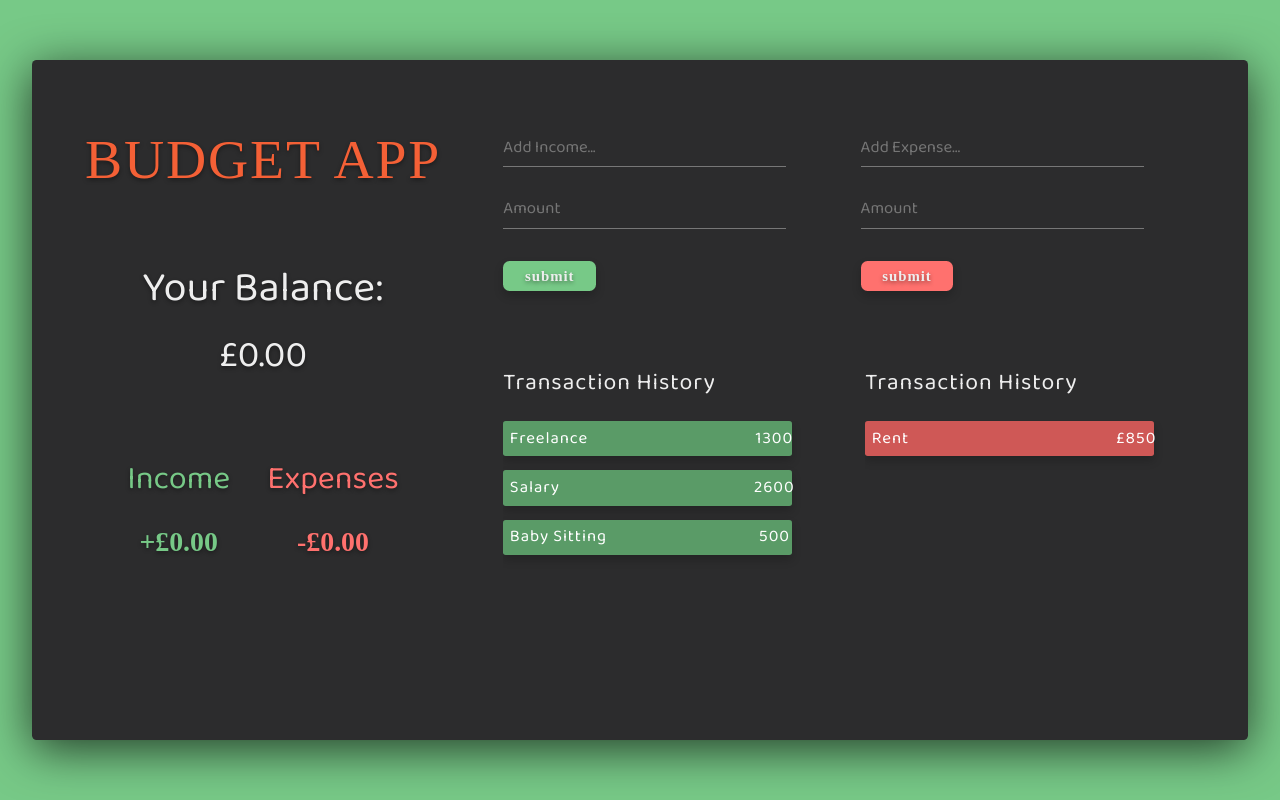
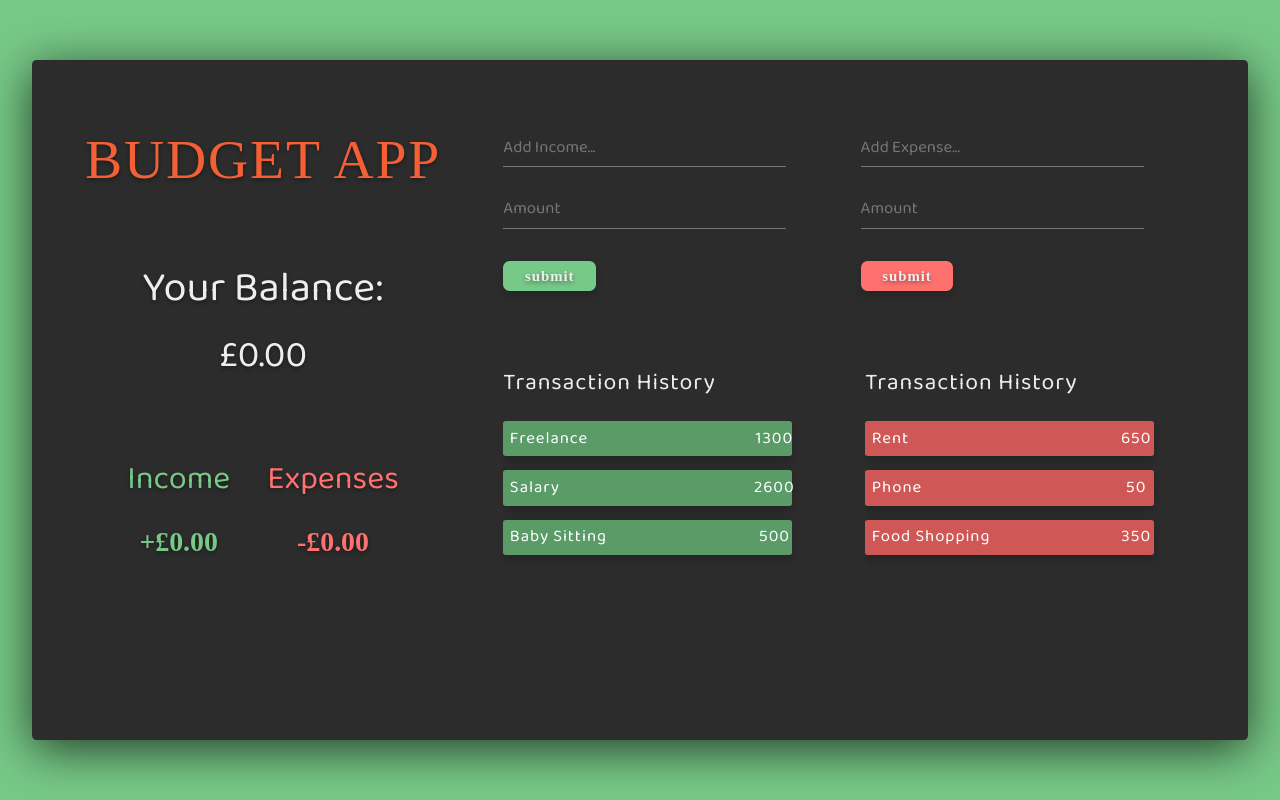
Before and after one commit to MelissaAstbury/Budget-Planner, a React (Create React App) app: page / in a window 1280 px wide. Built offline with nearby package versions, Linux system fonts and the light colour scheme; the HTML template or start-up script is replaced by a standard one; a web font is replaced by a local one.

Commit message:
refactored my incomeList and expenseList. Made 2 new components to deal with the mapping then passed down via props

```diff
--- a/src/components/ExpenseList/ExpenseList.js
+++ b/src/components/ExpenseList/ExpenseList.js
@@ -1,17 +1,21 @@
-import React from "react";
+import React, { useContext } from "react";
+
+import { GlobalContext } from "../context/GlobalState";
+import ExpenseTransaction from "../ExpenseTransaction/ExpenseTransaction";
 
 const ExpenseList = () => {
+  const { expenseTransactions } = useContext(GlobalContext);
+
   return (
     <div className="transactions transactions-expense">
       <h2>Transaction History</h2>
       <ul className="transaction-list">
-        <li className="transaction">
-          <span className="transaction-text">Rent</span>
-          <span className="transaction-amount">£850</span>
-          <button className="delete-btn">
-            <i className="fas fa-trash"></i>
-          </button>
-        </li>
+        {expenseTransactions.map((expenseTransaction) => (
+          <ExpenseTransaction
+            key={expenseTransaction.id}
+            expenseTransaction={expenseTransaction}
+          />
+        ))}
       </ul>
     </div>
   );
--- /dev/null
+++ b/src/components/ExpenseTransaction/ExpenseTransaction.js
@@ -0,0 +1,17 @@
+import React from "react";
+
+const ExpenseTransaction = ({ expenseTransaction }) => {
+  return (
+    <li className="transaction">
+      <span className="transaction-text">{expenseTransaction.expenseText}</span>
+      <span className="transaction-amount">
+        {expenseTransaction.expenseAmount}
+      </span>
+      <button className="delete-btn">
+        <i className="fas fa-trash"></i>
+      </button>
+    </li>
+  );
+};
+
+export default ExpenseTransaction;
--- a/src/components/IncomeList/IncomeList.js
+++ b/src/components/IncomeList/IncomeList.js
@@ -1,26 +1,20 @@
 import React, { useContext } from "react";
+
 import { GlobalContext } from "../context/GlobalState";
+import IncomeTransaction from "../IncomeTransaction/IncomeTransaction";
 
 const IncomeList = () => {
   const { incomeTransactions } = useContext(GlobalContext);
-  console.log(incomeTransactions);
 
   return (
     <div className="transactions transactions-income">
       <h2>Transaction History</h2>
       <ul className="transaction-list">
         {incomeTransactions.map((incomeTransaction) => (
-          <li className="transaction">
-            <span className="transaction-text">
-              {incomeTransaction.incomeText}
-            </span>
-            <span className="transaction-amount">
-              {incomeTransaction.incomeAmount}
-            </span>
-            <button className="delete-btn">
-              <i className="fas fa-trash"></i>
-            </button>
-          </li>
+          <IncomeTransaction
+            key={incomeTransaction.id}
+            incomeTransaction={incomeTransaction}
+          />
         ))}
       </ul>
     </div>
--- /dev/null
+++ b/src/components/IncomeTransaction/IncomeTransaction.js
@@ -0,0 +1,17 @@
+import React from "react";
+
+const IncomeTransaction = ({ incomeTransaction }) => {
+  return (
+    <li className="transaction">
+      <span className="transaction-text">{incomeTransaction.incomeText}</span>
+      <span className="transaction-amount">
+        {incomeTransaction.incomeAmount}
+      </span>
+      <button className="delete-btn">
+        <i className="fas fa-trash"></i>
+      </button>
+    </li>
+  );
+};
+
+export default IncomeTransaction;
```
